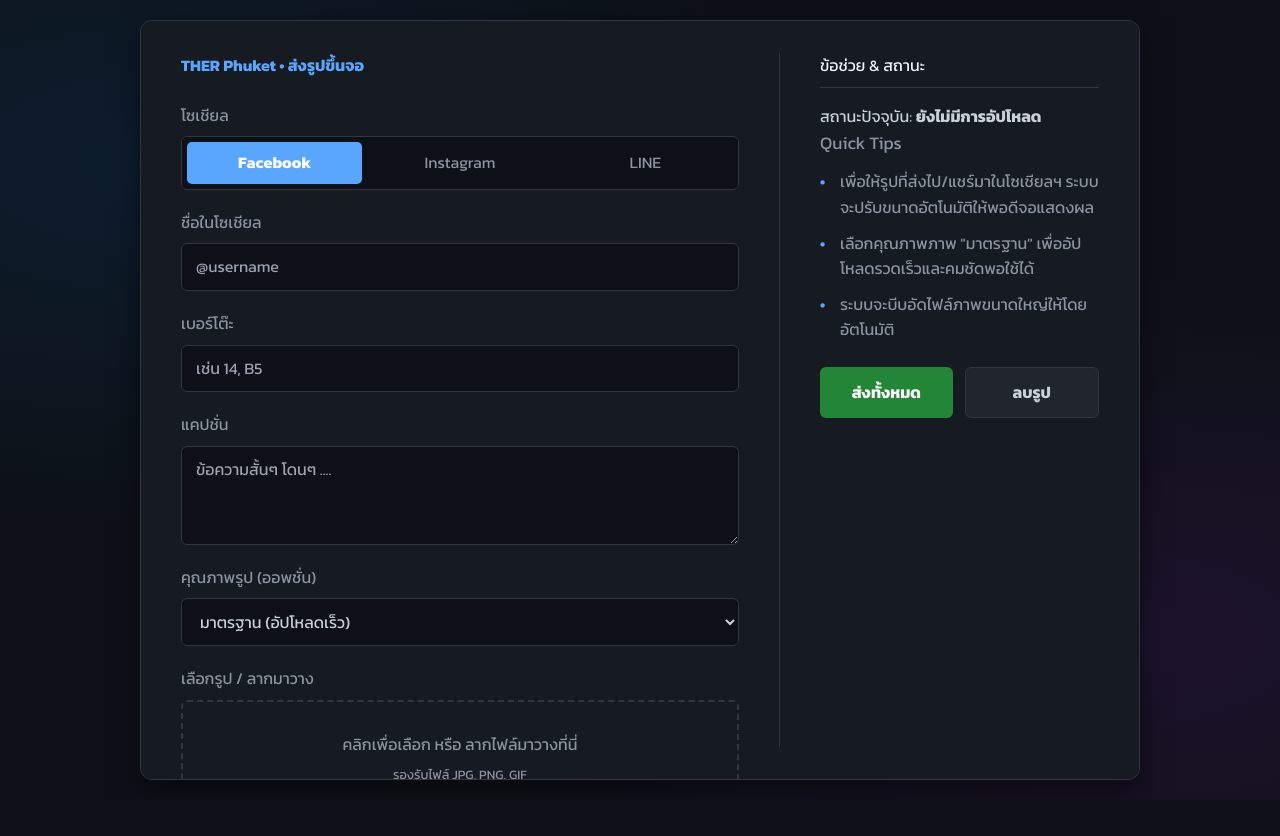
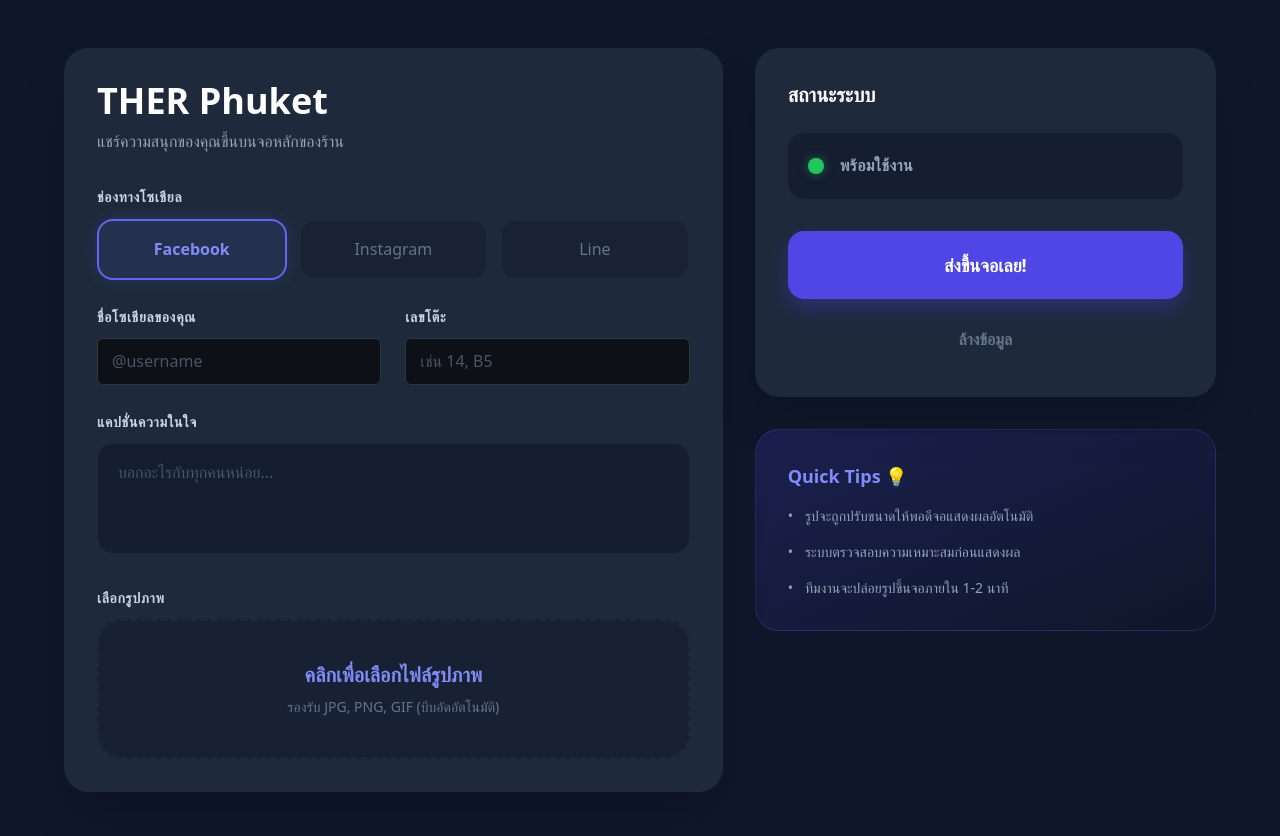
Before and after one commit to DAEW52/live-screen-nextjs, a Next.js app: page / in a window 1280 px wide. Shown: the top 836 px of the page. Before the commit the page ends 800 px from the top, so only its background shows below. Built offline with nearby package versions, Linux system fonts and the light colour scheme.

Commit message:
fix tailwind

```diff
--- /dev/null
+++ b/app/components/StatusCard.js
@@ -0,0 +1,37 @@
+// src/components/StatusCard.js
+export default function StatusCard({ status, isSubmitting, handleClearFile, handleSubmit }) {
+  return (
+    <div className="tips-column">
+      <div className="tips-box">
+        <h2>ข้อช่วย & สถานะ</h2>
+        <div className="status-display">
+          <p>สถานะปัจจุบัน: <strong>{status}</strong></p>
+        </div>
+        <h3>Quick Tips</h3>
+        <ul>
+          <li>เพื่อให้รูปที่ส่งไป/แชร์มาในโซเชียลฯ ระบบจะปรับขนาดอัตโนมัติให้พอดีจอแสดงผล</li>
+          <li>เลือกคุณภาพภาพ "มาตรฐาน" เพื่ออัปโหลดรวดเร็วและคมชัดพอใช้ได้</li>
+          <li>ระบบจะบีบอัดไฟล์ภาพขนาดใหญ่ให้โดยอัตโนมัติ</li>
+        </ul>
+        <div className="button-group">
+          <button
+            type="button"
+            onClick={handleSubmit}
+            className="btn-submit"
+            disabled={isSubmitting}
+          >
+            {isSubmitting ? 'กำลังส่ง...' : 'ส่งทั้งหมด'}
+          </button>
+          <button
+            type="button"
+            className="btn-clear"
+            onClick={handleClearFile}
+            disabled={isSubmitting}
+          >
+            ลบรูป
+          </button>
+        </div>
+      </div>
+    </div>
+  );
+}
--- /dev/null
+++ b/app/components/UploadForm.js
@@ -0,0 +1,70 @@
+// src/components/UploadForm.js
+export default function UploadForm({
+  socialType, setSocialType,
+  username, setUsername,
+  tableNumber, setTableNumber,
+  caption, setCaption,
+  fileName, handleUploadBoxClick,
+  fileInputRef, handleFileChange
+}) {
+  return (
+    <div className="form-column">
+      <h1 className="form-title">THER Phuket • ส่งรูปขึ้นจอ</h1>
+      <form id="uploadForm" className="form-body">
+        <div className="form-group">
+          <label>โซเชียล</label>
+          <div className="radio-group">
+            {['facebook', 'instagram', 'line'].map((type) => (
+              <label key={type} className={socialType === type ? 'active' : ''}>
+                <input
+                  type="radio"
+                  name="social"
+                  value={type}
+                  checked={socialType === type}
+                  onChange={(e) => setSocialType(e.target.value)}
+                /> {type.charAt(0).toUpperCase() + type.slice(1)}
+              </label>
+            ))}
+          </div>
+        </div>
+
+        <div className="form-group">
+          <label htmlFor="username">ชื่อในโซเชียล</label>
+          <input id="username" type="text" placeholder="@username" value={username} onChange={(e) => setUsername(e.target.value)} required/>
+        </div>
+
+        <div className="form-group">
+          <label htmlFor="table">เบอร์โต๊ะ</label>
+          <input id="table" type="text" placeholder="เช่น 14, B5" value={tableNumber} onChange={(e) => setTableNumber(e.target.value)} required/>
+        </div>
+
+        <div className="form-group">
+          <label htmlFor="caption">แคปชั่น</label>
+          <textarea id="caption" rows="3" placeholder="ข้อความสั้นๆ โดนๆ ...." value={caption} onChange={(e) => setCaption(e.target.value)}></textarea>
+        </div>
+
+        <div className="form-group">
+          <label>คุณภาพรูป (ออพชั่น)</label>
+          <select defaultValue="standard">
+            <option value="standard">มาตรฐาน (อัปโหลดเร็ว)</option>
+            <option value="hd" disabled>คมชัดสูง (เร็วๆ นี้)</option>
+          </select>
+        </div>
+
+        <div className="form-group">
+          <label htmlFor="upload">เลือกรูป / ลากมาวาง</label>
+          <input type="file" ref={fileInputRef} onChange={handleFileChange} style={{ display: 'none' }} accept="image/png, image/jpeg, image/gif" />
+          <div className="upload-box" onClick={handleUploadBoxClick}>
+            {fileName ? (<span>{fileName}</span>) : (
+              <>
+                คลิกเพื่อเลือก หรือ ลากไฟล์มาวางที่นี่
+                <br />
+                <small>รองรับไฟล์ JPG, PNG, GIF</small>
+              </>
+            )}
+          </div>
+        </div>
+      </form>
+    </div>
+  );
+}
--- a/app/page.js
+++ b/app/page.js
@@ -4,55 +4,37 @@ import { useState, useRef } from 'react';
 import imageCompression from 'browser-image-compression';
 
 export default function HomePage() {
-  // --- 1. State สำหรับจัดการข้อมูลในฟอร์ม ---
   const [socialType, setSocialType] = useState('facebook');
   const [username, setUsername] = useState('');
   const [tableNumber, setTableNumber] = useState('');
   const [caption, setCaption] = useState('');
   const [selectedFile, setSelectedFile] = useState(null);
   const [fileName, setFileName] = useState('');
+  const [status, setStatus] = useState('พร้อมใช้งาน');
+  const [isSubmitting, setIsSubmitting] = useState(false);
   const fileInputRef = useRef(null);
 
-  // --- State ใหม่สำหรับแสดงสถานะการอัปโหลด ---
-  const [status, setStatus] = useState('ยังไม่มีการอัปโหลด');
-  const [isSubmitting, setIsSubmitting] = useState(false);
-
-
-  const handleUploadBoxClick = () => {
-    fileInputRef.current.click();
-  };
+  const handleUploadBoxClick = () => fileInputRef.current.click();
 
   const handleFileChange = (event) => {
     const file = event.target.files[0];
     if (file) {
       setSelectedFile(file);
       setFileName(file.name);
-      setStatus(`เลือกไฟล์: ${file.name}`);
+      setStatus(`เตรียมพร้อม: ${file.name}`);
     }
   };
 
-  // --- 2. ฟังก์ชัน handleSubmit ที่มีตรรกะการบีบอัดรูปภาพ ---
   const handleSubmit = async (event) => {
     event.preventDefault();
-
-    if (!selectedFile) {
-      alert('กรุณาเลือกรูปภาพก่อนครับ');
-      return;
-    }
-
+    if (!selectedFile) return alert('กรุณาเลือกรูปภาพก่อนครับ');
     setIsSubmitting(true);
     setStatus('กำลังบีบอัดรูปภาพ...');
-
-    const options = {
-      maxSizeMB: 4,
-      maxWidthOrHeight: 1920,
-      useWebWorker: true,
-    };
+    const options = { maxSizeMB: 4, maxWidthOrHeight: 1920, useWebWorker: true };
 
     try {
       const compressedFile = await imageCompression(selectedFile, options);
-      setStatus('กำลังอัปโหลด...');
-
+      setStatus('กำลังส่งข้อมูล...');
       const formData = new FormData();
       formData.append('file', compressedFile, selectedFile.name);
       formData.append('socialType', socialType);
@@ -60,118 +42,112 @@ export default function HomePage() {
       formData.append('tableNumber', tableNumber);
       formData.append('message', caption);
 
-      const response = await fetch('/api/upload', {
-        method: 'POST',
-        body: formData,
-      });
+      const response = await fetch('/api/upload', { method: 'POST', body: formData });
+      if (!response.ok) throw new Error('การอัปโหลดล้มเหลว');
 
-      if (!response.ok) {
-        const errorData = await response.json();
-        throw new Error(errorData.error || `Server responded with ${response.status}`);
-      }
-
-      const result = await response.json();
-      console.log('Success:', result);
-      setStatus('อัปโหลดสำเร็จ! รอการอนุมัติ');
-
-      // เคลียร์ฟอร์ม
-      setUsername('');
-      setTableNumber('');
-      setCaption('');
-      setSelectedFile(null);
-      setFileName('');
-      fileInputRef.current.value = null;
-
+      setStatus('ส่งสำเร็จ! รอการอนุมัติ');
+      setUsername(''); setTableNumber(''); setCaption(''); setSelectedFile(null); setFileName('');
     } catch (error) {
-      console.error('Error:', error);
-      setStatus(`เกิดข้อผิดพลาด: ${error.message}`);
+      setStatus(`ผิดพลาด: ${error.message}`);
     } finally {
       setIsSubmitting(false);
     }
   };
 
-  // --- ฟังก์ชันสำหรับปุ่ม "ลบรูป" ---
-  const handleClearFile = () => {
-      setSelectedFile(null);
-      setFileName('');
-      setStatus('ยังไม่มีการอัปโหลด');
-      fileInputRef.current.value = null;
-  }
+  return (
+    /* เปลี่ยนจาก bg-red-500 เป็นสีน้ำเงินเข้มเพื่อความทันสมัย */
+    <main className="min-h-screen bg-[#0f172a] py-12 px-4 font-sans text-slate-200">
+      <div className="max-w-6xl mx-auto grid grid-cols-1 lg:grid-cols-12 gap-8">
 
-  return (
-    <main className="form-container">
-      {/* --- คอลัมน์ซ้าย: ฟอร์ม --- */}
-      <div className="form-column">
-        <h1 className="form-title">THER Phuket • ส่งรูปขึ้นจอ</h1>
+        {/* คอลัมน์ซ้าย: ฟอร์ม */}
+        <div className="lg:col-span-7 bg-[#1e293b] rounded-3xl shadow-2xl border border-slate-800 overflow-hidden">
+          <div className="p-8">
+            <h1 className="text-4xl font-black text-white mb-2">THER Phuket</h1>
+            <p className="text-slate-400 mb-8">แชร์ความสนุกของคุณขึ้นบนจอหลักของร้าน</p>
 
-        <form id="uploadForm" className="form-body" onSubmit={handleSubmit}>
-          <div className="form-group">
-            <label>โซเชียล</label>
-            <div className="radio-group">
-              <label className={socialType === 'facebook' ? 'active' : ''}>
-                <input type="radio" name="social" value="facebook" checked={socialType === 'facebook'} onChange={(e) => setSocialType(e.target.value)} /> Facebook
+            <form onSubmit={handleSubmit} className="space-y-6">
+              <div>
+                <label className="text-sm font-bold text-slate-300 block mb-3 uppercase tracking-wider">ช่องทางโซเชียล</label>
+                <div className="grid grid-cols-3 gap-3">
+                  {['facebook', 'instagram', 'line'].map((type) => (
+                    <label key={type} className={`
+                      flex items-center justify-center py-4 rounded-2xl border-2 cursor-pointer transition-all duration-200
+                      ${socialType === type
+                        ? 'border-indigo-500 bg-indigo-500/10 text-indigo-400 font-bold shadow-[0_0_15px_rgba(99,102,241,0.2)]'
+                        : 'border-slate-800 bg-slate-900/40 text-slate-500 hover:border-slate-700'}
+                    `}>
+                      <input type="radio" className="hidden" value={type} checked={socialType === type} onChange={(e) => setSocialType(e.target.value)} />
+                      <span className="capitalize">{type}</span>
                     </label>
-              <label className={socialType === 'instagram' ? 'active' : ''}>
-                <input type="radio" name="social" value="instagram" checked={socialType === 'instagram'} onChange={(e) => setSocialType(e.target.value)} /> Instagram
-              </label>
-              <label className={socialType === 'line' ? 'active' : ''}>
-                <input type="radio" name="social" value="line" checked={socialType === 'line'} onChange={(e) => setSocialType(e.target.value)} /> LINE
-              </label>
+                  ))}
                 </div>
               </div>
-          <div className="form-group">
-            <label htmlFor="username">ชื่อในโซเชียล</label>
-            <input id="username" type="text" placeholder="@username" value={username} onChange={(e) => setUsername(e.target.value)} required/>
+
+              <div className="grid grid-cols-1 md:grid-cols-2 gap-6">
+                <div className="space-y-2">
+                  <label className="text-sm font-bold text-slate-300 uppercase tracking-wider">ชื่อโซเชียลของคุณ</label>
+                  <input className="w-full bg-slate-900/60 px-5 py-4 rounded-2xl border border-slate-800 text-white placeholder:text-slate-600 focus:ring-2 focus:ring-indigo-500 outline-none transition-all"
+                    type="text" placeholder="@username" value={username} onChange={(e) => setUsername(e.target.value)} required />
                 </div>
-          <div className="form-group">
-            <label htmlFor="table">เบอร์โต๊ะ</label>
-            <input id="table" type="text" placeholder="เช่น 14, B5" value={tableNumber} onChange={(e) => setTableNumber(e.target.value)} required/>
+                <div className="space-y-2">
+                  <label className="text-sm font-bold text-slate-300 uppercase tracking-wider">เลขโต๊ะ</label>
+                  <input className="w-full bg-slate-900/60 px-5 py-4 rounded-2xl border border-slate-800 text-white placeholder:text-slate-600 focus:ring-2 focus:ring-indigo-500 outline-none transition-all"
+                    type="text" placeholder="เช่น 14, B5" value={tableNumber} onChange={(e) => setTableNumber(e.target.value)} required />
                 </div>
-          <div className="form-group">
-            <label htmlFor="caption">แคปชั่น</label>
-            <textarea id="caption" rows="3" placeholder="ข้อความสั้นๆ โดนๆ ...." value={caption} onChange={(e) => setCaption(e.target.value)}></textarea>
               </div>
-          <div className="form-group">
-            <label>คุณภาพรูป (ออพชั่น)</label>
-              <select defaultValue="standard">
-                <option value="standard">มาตรฐาน (อัปโหลดเร็ว)</option>
-                <option value="hd" disabled>คมชัดสูง (เร็วๆ นี้)</option>
-              </select>
+
+              <div className="space-y-2">
+                <label className="text-sm font-bold text-slate-300 uppercase tracking-wider">แคปชั่นความในใจ</label>
+                <textarea className="w-full bg-slate-900/60 px-5 py-4 rounded-2xl border border-slate-800 text-white placeholder:text-slate-600 focus:ring-2 focus:ring-indigo-500 outline-none transition-all resize-none"
+                  rows="3" placeholder="บอกอะไรกับทุกคนหน่อย..." value={caption} onChange={(e) => setCaption(e.target.value)}></textarea>
               </div>
-          <div className="form-group">
-              <label htmlFor="upload">เลือกรูป / ลากมาวาง</label>
-              <input type="file" ref={fileInputRef} onChange={handleFileChange} style={{ display: 'none' }} accept="image/png, image/jpeg, image/gif" />
-              <div className="upload-box" onClick={handleUploadBoxClick}>
-                {fileName ? (<span>{fileName}</span>) : (
-                  <>
-                    คลิกเพื่อเลือก หรือ ลากไฟล์มาวางที่นี่
-                    <br />
-                    <small>รองรับไฟล์ JPG, PNG, GIF</small>
-                  </>
-                )}
+
+              <div className="space-y-2">
+                <label className="text-sm font-bold text-slate-300 uppercase tracking-wider">เลือกรูปภาพ</label>
+                <div onClick={handleUploadBoxClick} className={`
+                  border-2 border-dashed rounded-3xl p-10 text-center cursor-pointer transition-all duration-300
+                  ${fileName ? 'border-green-500/50 bg-green-500/5' : 'border-slate-800 bg-slate-900/40 hover:bg-slate-900/60'}
+                `}>
+                  <input type="file" ref={fileInputRef} onChange={handleFileChange} className="hidden" accept="image/*" />
+                  <span className={`text-xl font-bold block mb-2 ${fileName ? 'text-green-400' : 'text-indigo-400'}`}>
+                    {fileName || 'คลิกเพื่อเลือกไฟล์รูปภาพ'}
+                  </span>
+                  <p className="text-sm text-slate-500">รองรับ JPG, PNG, GIF (บีบอัดอัตโนมัติ)</p>
                 </div>
               </div>
             </form>
           </div>
+        </div>
 
-      {/* --- คอลัมน์ขวา: คำแนะนำ --- */}
-      <div className="tips-column">
-        <div className="tips-box">
-            <h2>ข้อช่วย & สถานะ</h2>
-            <div className="status-display">
-                <p>สถานะปัจจุบัน: <strong>{status}</strong></p>
+        {/* คอลัมน์ขวา */}
+        <div className="lg:col-span-5 space-y-8">
+          <div className="bg-[#1e293b] p-8 rounded-3xl shadow-2xl border border-slate-800">
+            <h2 className="text-xl font-bold text-white mb-6">สถานะระบบ</h2>
+            <div className={`p-5 rounded-2xl mb-8 flex items-center gap-4 ${isSubmitting ? 'bg-amber-500/10 text-amber-400' : 'bg-slate-900/60 text-slate-400'}`}>
+              <div className={`w-4 h-4 rounded-full ${isSubmitting ? 'bg-amber-500 animate-pulse' : 'bg-green-500 shadow-[0_0_10px_rgba(34,197,94,0.5)]'}`}></div>
+              <span className="font-bold tracking-wide">{status}</span>
             </div>
-            <h3>Quick Tips</h3>
-            <ul>
-                <li>เพื่อให้รูปที่ส่งไป/แชร์มาในโซเชียลฯ ระบบจะปรับขนาดอัตโนมัติให้พอดีจอแสดงผล</li>
-                <li>เลือกคุณภาพภาพ "มาตรฐาน" เพื่ออัปโหลดรวดเร็วและคมชัดพอใช้ได้</li>
-                <li>ระบบจะบีบอัดไฟล์ภาพขนาดใหญ่ให้โดยอัตโนมัติ</li>
+
+            <div className="space-y-4">
+              <button onClick={handleSubmit} disabled={isSubmitting} className={`
+                w-full py-5 rounded-2xl font-black text-lg text-white transition-all transform
+                ${isSubmitting ? 'bg-slate-700 cursor-not-allowed' : 'bg-indigo-600 hover:bg-indigo-500 hover:-translate-y-1 shadow-[0_10px_20px_rgba(79,70,229,0.3)] active:scale-95'}
+              `}>
+                {isSubmitting ? 'กำลังส่งข้อมูล...' : 'ส่งขึ้นจอเลย!'}
+              </button>
+              <button onClick={() => { setSelectedFile(null); setFileName(''); setStatus('พร้อมใช้งาน'); }} className="w-full py-3 rounded-2xl font-bold text-slate-500 hover:text-white transition-colors">
+                ล้างข้อมูล
+              </button>
+            </div>
+          </div>
+
+          <div className="bg-gradient-to-br from-indigo-600/20 to-transparent p-8 rounded-3xl border border-indigo-500/20 shadow-inner">
+            <h3 className="text-indigo-400 font-bold mb-4 flex items-center gap-2 text-lg">Quick Tips 💡</h3>
+            <ul className="space-y-4 text-sm text-slate-400 font-medium">
+              <li className="flex gap-3"><span>•</span> รูปจะถูกปรับขนาดให้พอดีจอแสดงผลอัตโนมัติ</li>
+              <li className="flex gap-3"><span>•</span> ระบบตรวจสอบความเหมาะสมก่อนแสดงผล</li>
+              <li className="flex gap-3"><span>•</span> ทีมงานจะปล่อยรูปขึ้นจอภายใน 1-2 นาที</li>
             </ul>
-            <div className="button-group">
-                <button type="submit" form="uploadForm" className="btn-submit" disabled={isSubmitting}>
-                    {isSubmitting ? 'กำลังส่ง...' : 'ส่งทั้งหมด'}
-                </button>
-                <button type="button" className="btn-clear" onClick={handleClearFile} disabled={isSubmitting}>ลบรูป</button>
           </div>
         </div>
       </div>
--- a/tailwind.config.js
+++ b/tailwind.config.js
@@ -1,10 +1,13 @@
 /** @type {import('tailwindcss').Config} */
 module.exports = {
   content: [
+    "./src/**/*.{js,ts,jsx,tsx,mdx}",
     "./app/**/*.{js,ts,jsx,tsx,mdx}",
-    "./pages/**/*.{js,ts,jsx,tsx,mdx}",
-    "./components/**/*.{js,ts,jsx,tsx,mdx}"
+    "./components/**/*.{js,ts,jsx,tsx,mdx}",
+    "./*.{js,ts,jsx,tsx,mdx}" // สแกนแม้กระทั่งไฟล์ที่อยู่นอกสุด
   ],
-  theme: { extend: {} },
+  theme: {
+    extend: {},
+  },
   plugins: [],
 };
```
Also changed, not shown: app/display/page.js (+65 -51 lines). Lines whose indentation alone changed are shown as unchanged.
